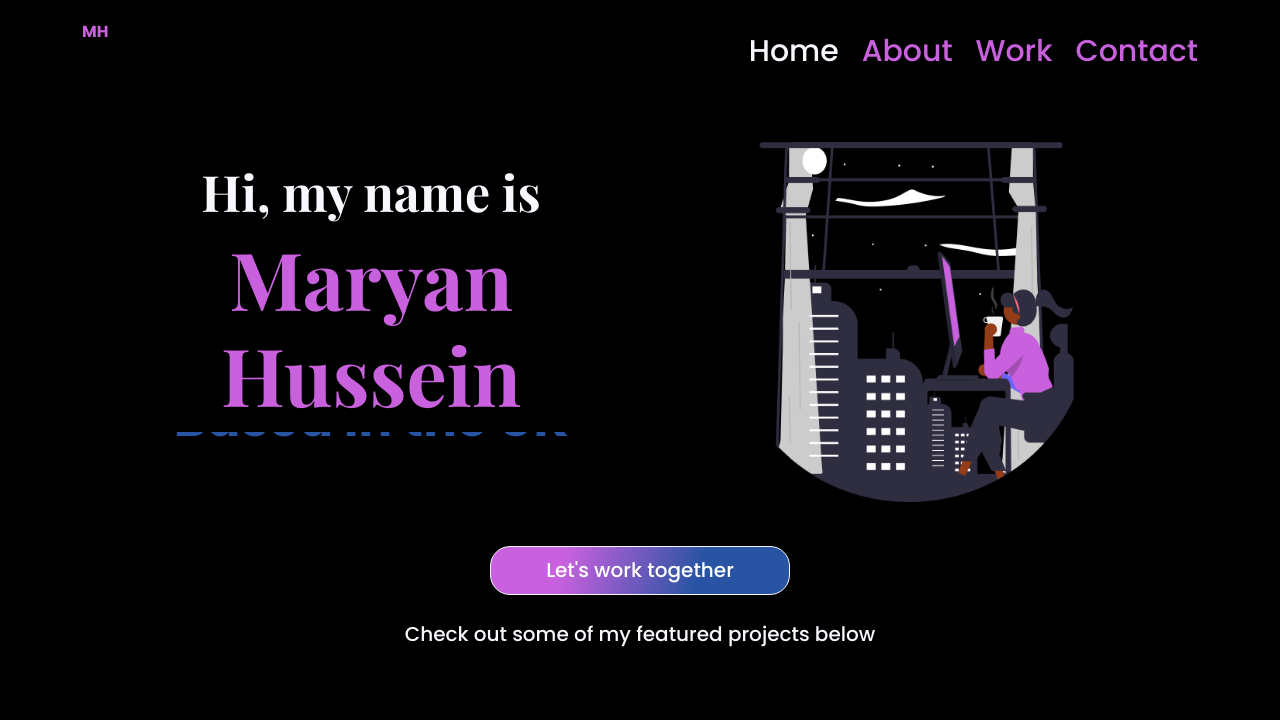
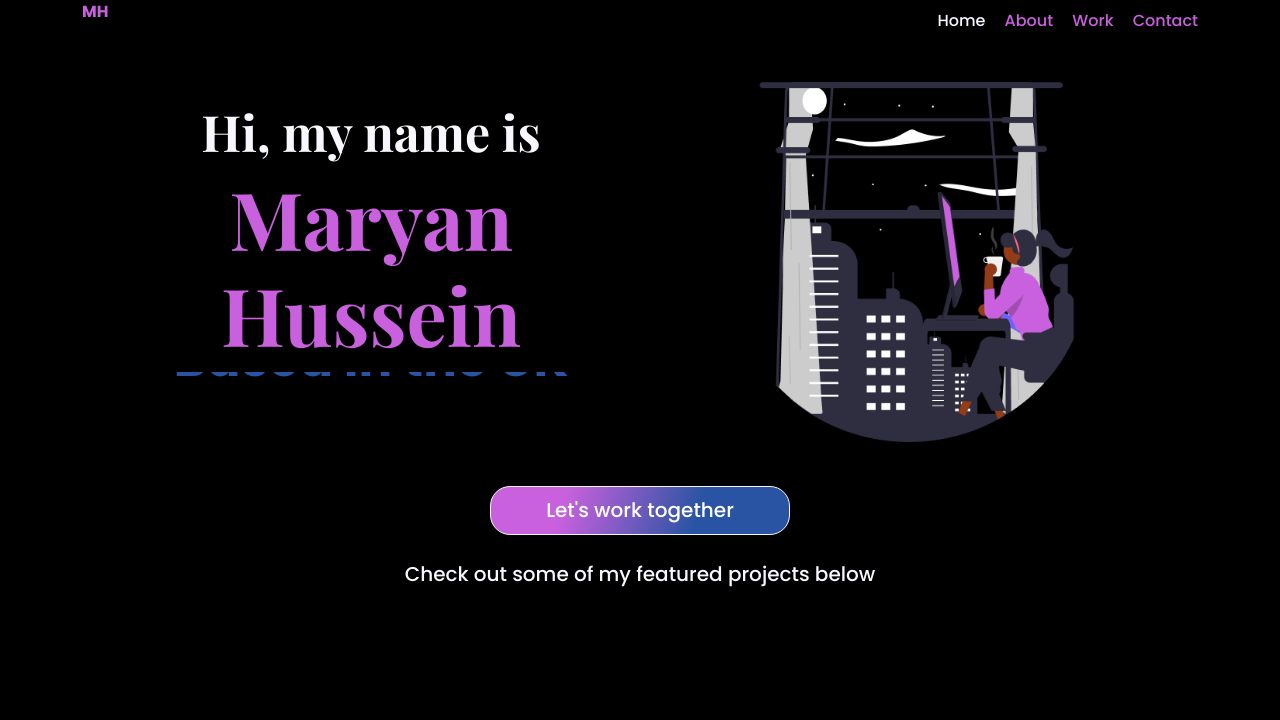
Before and after one commit to mah752/mah752.github.io, a plain HTML site: page index.html in a window 1280 px wide. Shown: the top 720 px of the page. Drawn offline with nearby package versions, Linux system fonts and the light colour scheme.

Commit message:
Update portfolio.css

```diff
--- a/styles/portfolio.css
+++ b/styles/portfolio.css
@@ -218,7 +218,7 @@ p {
     font-weight: bold;
 }
 
-nav {
+nnav {
     padding: 20px 0;
 }
 
@@ -230,9 +230,8 @@ nav ul {
 nav li {
     display: inline;
     list-style: none;
-    line-height: 62px;
+    line-height: 42px;
     margin-left: 15px;
-    font-size: 30px;
 }
 
 nav a {
```
